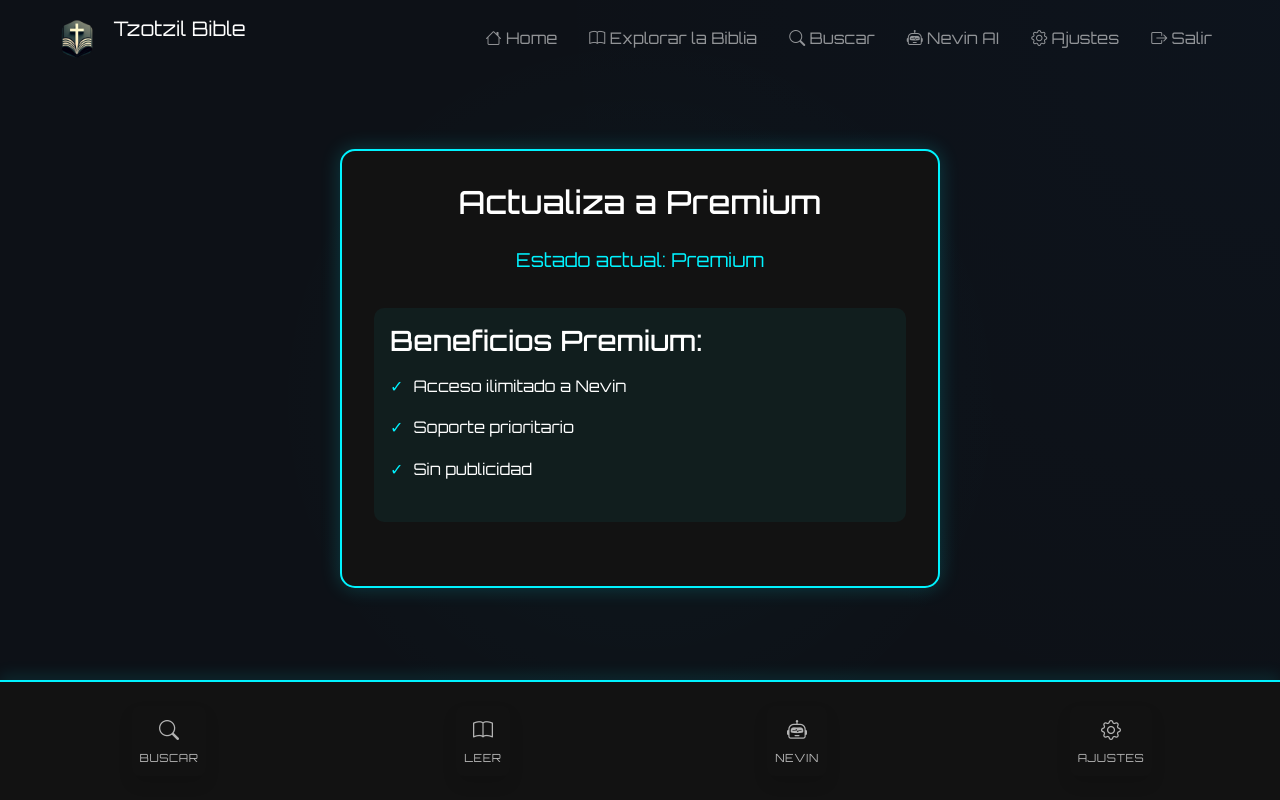
After one commit to g3lasio/TzotzilBible-V3.0, a Flask app: page /upgrade in a window 1280 px wide. The commit adds this page. Run offline with Flask 3, Linux system fonts and the light colour scheme; a user stored in the database is signed in; tables that the repository leaves empty hold one stand-in row (values such as "Sample post"); parts of the project's set-up code (start-up, migrations or seed data) failed here and were passed over; some libraries are stand-ins or nearby versions.

Commit message:
Assistant checkpoint: Implement premium subscription system with Stripe
Assistant generated file changes:
- payment_routes.py: Add payment routes for premium upgrades
- templates/payment/upgrade.html: Add upgrade page template
- __init__.py: Register payment blueprint
- static/css/style.css: Add premium upgrade styles

---

User prompt:

Fase 3: Integración de Pagos y Actualización de Roles
Objetivo: Permitir a los usuarios actualizar a premium mediante un sistema de pagos.

Sistema de Pagos:

Integrar un servicio como Stripe o PayPal para gestionar las suscripciones premium.
Actualización del Rol del Usuario:

Al completar el pago, actualizar el rol del usuario a premium:
python
Copy code
def upgrade_to_premium(user):
    user.role = 'premium'
    db.session.commit()
Interfaz para Suscripciones:

Crear una página sencilla que permita al usuario ver su estado actual y actualizar:
html
Copy code
<div class="subscription-status">
    <p>Estado: Free (Prueba finalizada)</p>
    <button onclick="redirectToPayment()">Actualizar a Premium</button>
</div>

```diff
--- /dev/null
+++ b/payment_routes.py
@@ -0,0 +1,55 @@
+
+from flask import Blueprint, jsonify, current_app, redirect, url_for, render_template
+import stripe
+from models import User, db
+from flask_login import current_user, login_required
+import logging
+
+payment = Blueprint('payment', __name__)
+logger = logging.getLogger(__name__)
+
+stripe.api_key = current_app.config.get('STRIPE_SECRET_KEY')
+
+@payment.route('/upgrade')
+@login_required
+def upgrade():
+    try:
+        return render_template('payment/upgrade.html')
+    except Exception as e:
+        logger.error(f"Error loading upgrade page: {str(e)}")
+        return render_template('error.html', error="Error loading upgrade page"), 500
+
+@payment.route('/create-checkout-session', methods=['POST'])
+@login_required
+def create_checkout_session():
+    try:
+        checkout_session = stripe.checkout.Session.create(
+            payment_method_types=['card'],
+            line_items=[{
+                'price': current_app.config.get('STRIPE_PRICE_ID'),
+                'quantity': 1,
+            }],
+            mode='subscription',
+            success_url=url_for('payment.success', _external=True),
+            cancel_url=url_for('payment.cancel', _external=True),
+            client_reference_id=str(current_user.id)
+        )
+        return jsonify({'sessionId': checkout_session.id})
+    except Exception as e:
+        logger.error(f"Error creating checkout session: {str(e)}")
+        return jsonify({'error': str(e)}), 500
+
+@payment.route('/success')
+@login_required
+def success():
+    try:
+        current_user.is_premium = True
+        db.session.commit()
+        return render_template('payment/success.html')
+    except Exception as e:
+        logger.error(f"Error updating user to premium: {str(e)}")
+        return render_template('error.html', error="Error processing payment"), 500
+
+@payment.route('/cancel')
+def cancel():
+    return render_template('payment/cancel.html')
--- a/requirements.txt
+++ b/requirements.txt
@@ -100,3 +100,6 @@ flask-wtf
 flask-login
 oauthlib
 pyjwt
+stripe
+stripe
+stripe
--- a/static/css/style.css
+++ b/static/css/style.css
@@ -1654,6 +1654,68 @@ body {
     z-index: -1;
 }
 
+/* Premium Upgrade Styles */
+.premium-upgrade-container {
+    background: var(--bg-darker);
+    border: 2px solid var(--glow-primary);
+    border-radius: 15px;
+    padding: 2rem;
+    max-width: 600px;
+    margin: 0 auto;
+    box-shadow: 0 0 20px rgba(0, 243, 255, 0.2);
+}
+
+.status-text {
+    color: var(--glow-primary);
+    font-size: 1.2rem;
+    text-align: center;
+}
+
+.trial-status {
+    color: #ff3366;
+    text-align: center;
+}
+
+.premium-features {
+    margin: 2rem 0;
+    padding: 1rem;
+    background: rgba(0, 243, 255, 0.05);
+    border-radius: 10px;
+}
+
+.premium-features ul {
+    list-style: none;
+    padding: 0;
+}
+
+.premium-features li {
+    padding: 0.5rem 0;
+    color: var(--text-primary);
+}
+
+.premium-features li:before {
+    content: "✓";
+    color: var(--glow-primary);
+    margin-right: 10px;
+}
+
+.btn-premium {
+    background: linear-gradient(135deg, var(--glow-primary), #1322f6);
+    color: white;
+    width: 100%;
+    padding: 1rem;
+    border: none;
+    border-radius: 8px;
+    font-size: 1.1rem;
+    cursor: pointer;
+    transition: all 0.3s ease;
+}
+
+.btn-premium:hover {
+    transform: translateY(-2px);
+    box-shadow: 0 0 20px var(--glow-primary);
+}
+
 /* Add Cyberpunk Glow */
 .text-glow {
     text-shadow: 0 0 10px var(--glow-primary);
--- /dev/null
+++ b/templates/payment/upgrade.html
@@ -0,0 +1,51 @@
+
+{% extends "base.html" %}
+{% block content %}
+<div class="container py-5">
+    <div class="premium-upgrade-container">
+        <h2 class="text-center mb-4">Actualiza a Premium</h2>
+        <div class="subscription-status mb-4">
+            <p class="status-text">Estado actual: {% if current_user.is_premium %}Premium{% else %}Free{% endif %}</p>
+            {% if not current_user.is_premium %}
+                <p class="trial-status">Tu periodo de prueba ha finalizado</p>
+            {% endif %}
+        </div>
+
+        <div class="premium-features">
+            <h3>Beneficios Premium:</h3>
+            <ul>
+                <li>Acceso ilimitado a Nevin</li>
+                <li>Soporte prioritario</li>
+                <li>Sin publicidad</li>
+            </ul>
+        </div>
+
+        {% if not current_user.is_premium %}
+        <button id="checkout-button" class="btn btn-premium">
+            Actualizar a Premium
+        </button>
+        {% endif %}
+    </div>
+</div>
+
+<script src="https://js.stripe.com/v3/"></script>
+<script>
+const stripe = Stripe('{{ config.STRIPE_PUBLIC_KEY }}');
+const checkoutButton = document.getElementById('checkout-button');
+
+checkoutButton.addEventListener('click', function() {
+    fetch('/create-checkout-session', {
+        method: 'POST',
+    })
+    .then(function(response) {
+        return response.json();
+    })
+    .then(function(session) {
+        return stripe.redirectToCheckout({ sessionId: session.sessionId });
+    })
+    .catch(function(error) {
+        console.error('Error:', error);
+    });
+});
+</script>
+{% endblock %}
```
Also changed, not shown: __init__.py (+8 -0 lines).
